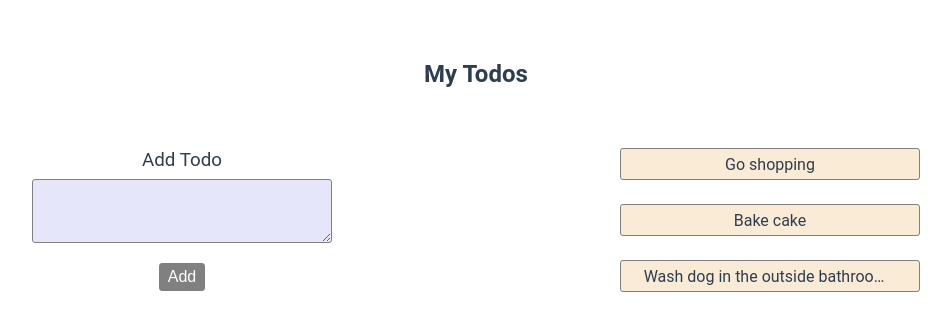
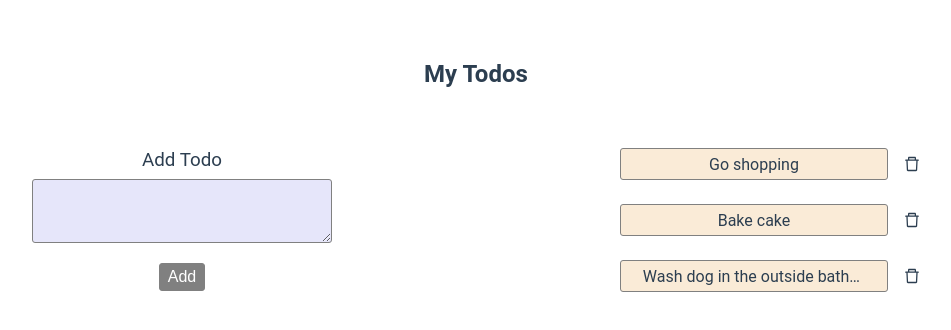
Before and after one commit to romesh-jaya/todo-vue, a Vue app: page / in a window 1280 px wide. Shown: the top 330 px of the page, without its empty margins (164-1115 px from the left). Built offline with nearby package versions, Linux system fonts and the light colour scheme.

Commit message:
feat: delete todo

```diff
--- a/src/components/Todo.vue
+++ b/src/components/Todo.vue
@@ -1,28 +1,45 @@
 <template>
-  <div class="card" :class="{ 'card-edit': editModeOn }" @click="onCardClicked">
-    <p class="text">{{ item }}</p>
+  <div class="container-card">
+    <div
+      class="card"
+      :class="{ 'card-edit': editModeOn }"
+      @click="onCardClicked"
+    >
+      <p class="text">{{ item }}</p>
+    </div>
+    <div class="icon" @click="onDeleteClicked">
+      <DeleteOutlined />
+    </div>
   </div>
 </template>
 
 <script lang="ts">
 import { defineComponent } from "vue";
+import DeleteOutlined from "@ant-design/icons-vue/DeleteOutlined";
 
 export default defineComponent({
   name: "Todo",
   props: { item: String, id: Number, editModeOn: Boolean },
-  emits: ["todo-clicked"],
+  components: { DeleteOutlined },
+  emits: ["todo-clicked", "todo-delete-clicked"],
   methods: {
     onCardClicked() {
       this.$parent?.$emit("todo-clicked", {
         id: this.id,
       });
     },
+    onDeleteClicked() {},
   },
 });
 </script>
 
 <style lang="scss" scoped>
 @import "../styles/globals.scss";
+
+.container-card {
+  display: flex;
+  flex-wrap: nowrap;
+}
 
 .card {
   display: grid;
@@ -33,6 +50,7 @@ export default defineComponent({
   border: 1px solid grey;
   background-color: $antique-white;
   border-radius: 3px;
+  inline-size: 100%;
 }
 
 .card-edit {
@@ -46,4 +64,12 @@ export default defineComponent({
   text-overflow: ellipsis;
   cursor: pointer;
 }
+
+.icon {
+  block-size: 2rem;
+  margin-inline-start: 1rem;
+  display: flex;
+  place-items: center;
+  cursor: pointer;
+}
 </style>
--- a/src/components/TodoList.vue
+++ b/src/components/TodoList.vue
@@ -1,8 +1,12 @@
 <template>
   <div class="container">
-    <div v-for="todo in todos" :key="todo.id">
-      <Todo :item="todo.item" :id="todo.id" :edit-mode-on="todo.editModeOn" />
-    </div>
+    <Todo
+      :item="todo.item"
+      :id="todo.id"
+      :edit-mode-on="todo.editModeOn"
+      v-for="todo in todos"
+      :key="todo.id"
+    />
   </div>
 </template>
 
```
